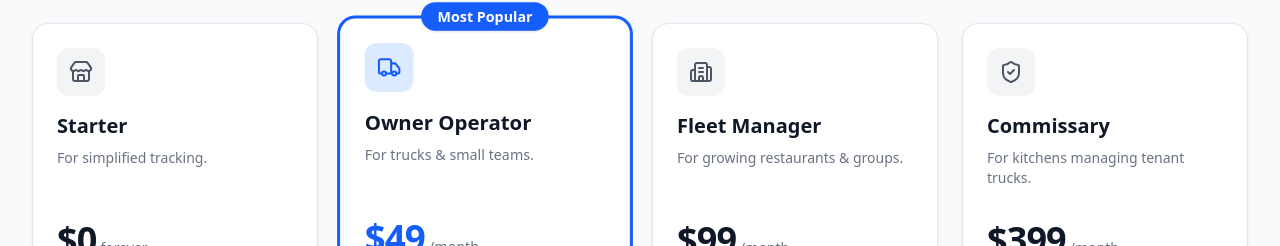
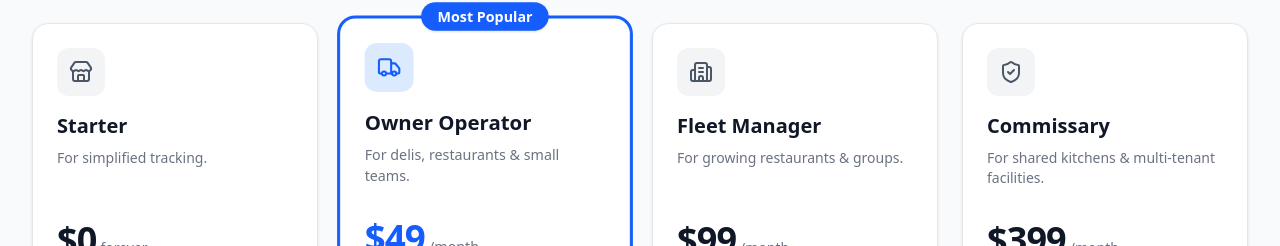
Before and after one commit to testqgw/SCP, a Next.js app: page / in a window 1280 px wide. Shown: the part 2533-2779 px from the top of the page. Built offline with nearby package versions, Linux system fonts and the light colour scheme; no server answers.

Commit message:
Update pricing descriptions

```diff
--- a/components/landing/PricingSection.tsx
+++ b/components/landing/PricingSection.tsx
@@ -28,7 +28,7 @@ const tiers = [
         name: "Owner Operator",
         price: "$49",
         period: "/month",
-        description: "For trucks & small teams.",
+        description: "For delis, restaurants & small teams.",
         icon: Truck,
         features: [
             "<strong>1</strong> Business",
@@ -67,7 +67,7 @@ const tiers = [
         name: "Commissary",
         price: "$399",
         period: "/month",
-        description: "For kitchens managing tenant trucks.",
+        description: "For shared kitchens & multi-tenant facilities.",
         icon: ShieldCheck,
         features: [
             "<strong>10</strong> Businesses Included",
```
